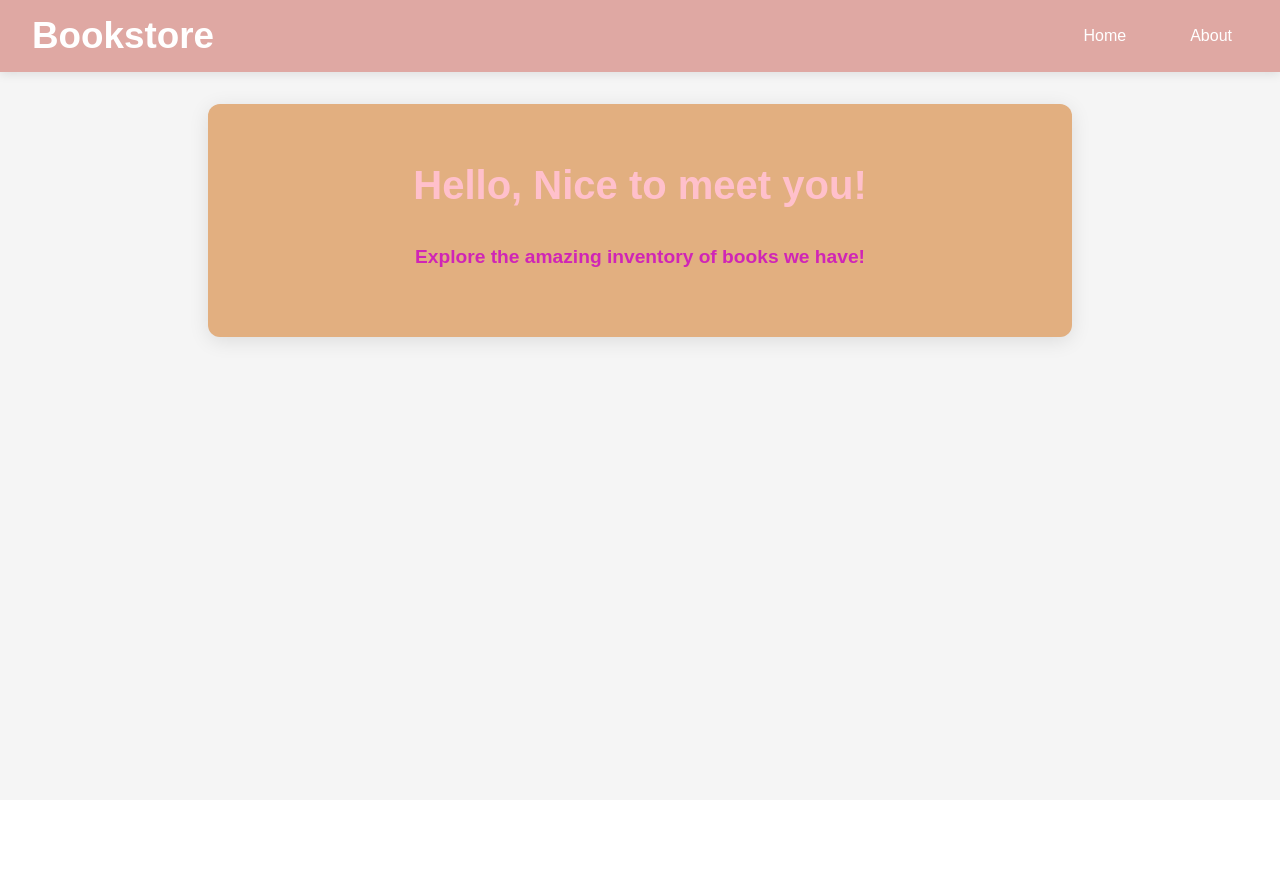
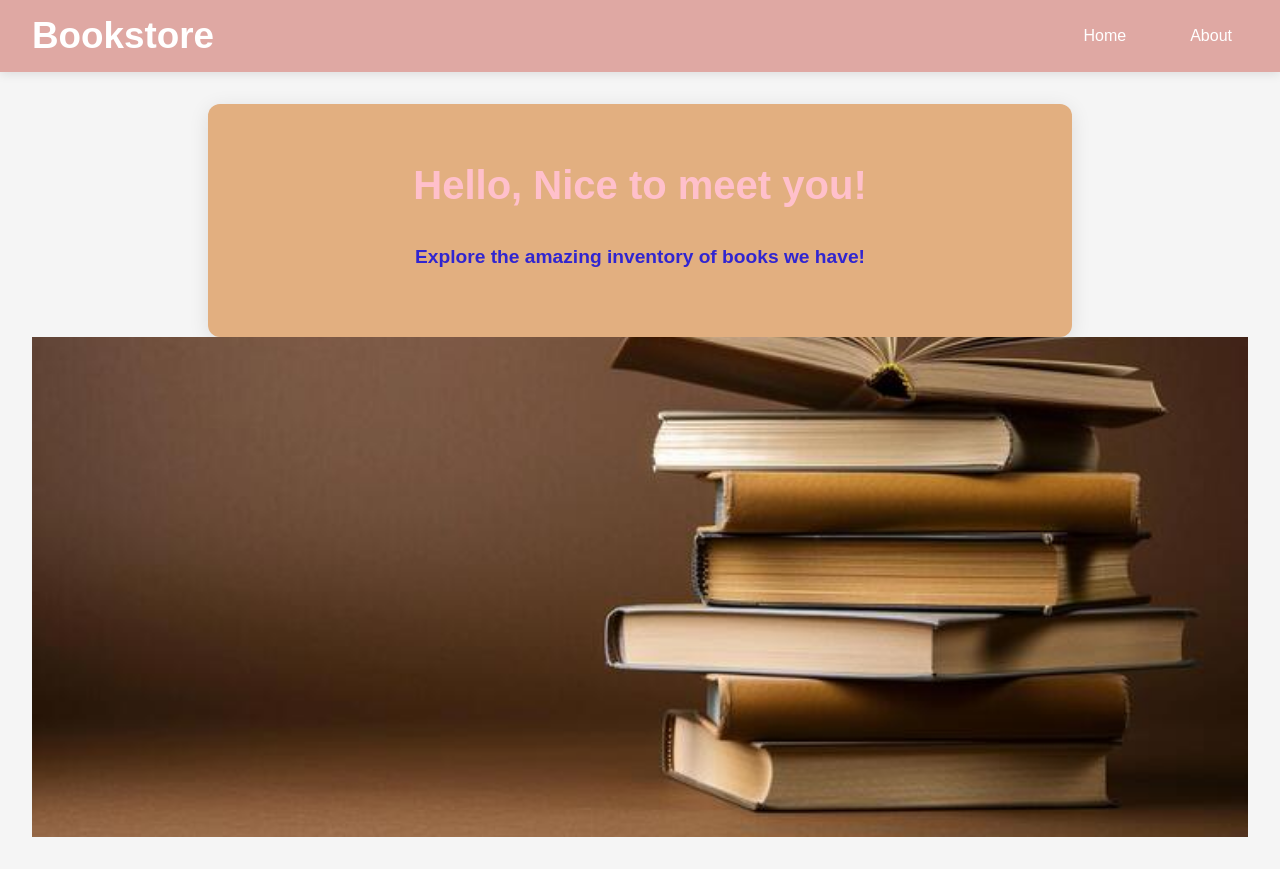
Before and after one commit to khuynh134/Bookstore, a React (Vite) app: page / in a window 1280 px wide. Before the commit the page ends 800 px from the top, so only its background shows below. Built offline with nearby package versions, Linux system fonts and the light colour scheme.

Commit message:
testing
making a few changes to test

```diff
--- a/src/pages/Home.css
+++ b/src/pages/Home.css
@@ -20,9 +20,22 @@
     font-weight: bold;
 }
 
+.parallax {
+  background-image: url("/stack-of-books-photo.jpg");
+  min-height: 500px;
+  background-attachment: fixed;
+  background-position: center bottom;
+  background-repeat: no-repeat;
+  background-size: cover;
+
+  max-width: 1650px;
+  margin: 0 auto;
+}
+
+
 .home-description {
     font-size: 1.2rem;
-    color: #d025b6;
+    color: #3025d0;
     text-align: center;
     font-weight: bold;
     line-height: 1.6;
--- a/src/pages/Home.jsx
+++ b/src/pages/Home.jsx
@@ -1,12 +1,14 @@
 import './Home.css';
 function Home() {
     return (
+        <div>
         <div className="home-container">
             <h1 className="home-title">Hello, Nice to meet you!</h1>
             <p className="home-description">Explore the amazing inventory of books we have!</p>
 
-
         </div>
+        <div className="parallax"></div>
+     </div>
     );
 }
 
```
Also changed, not shown: public/stack-of-books-photo.jpg (added).
